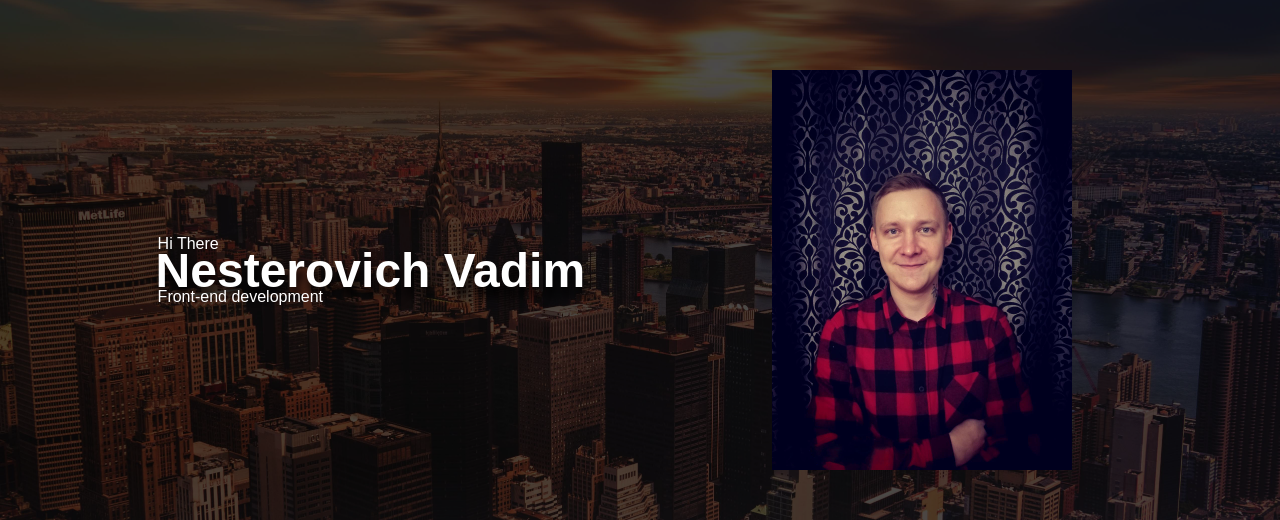
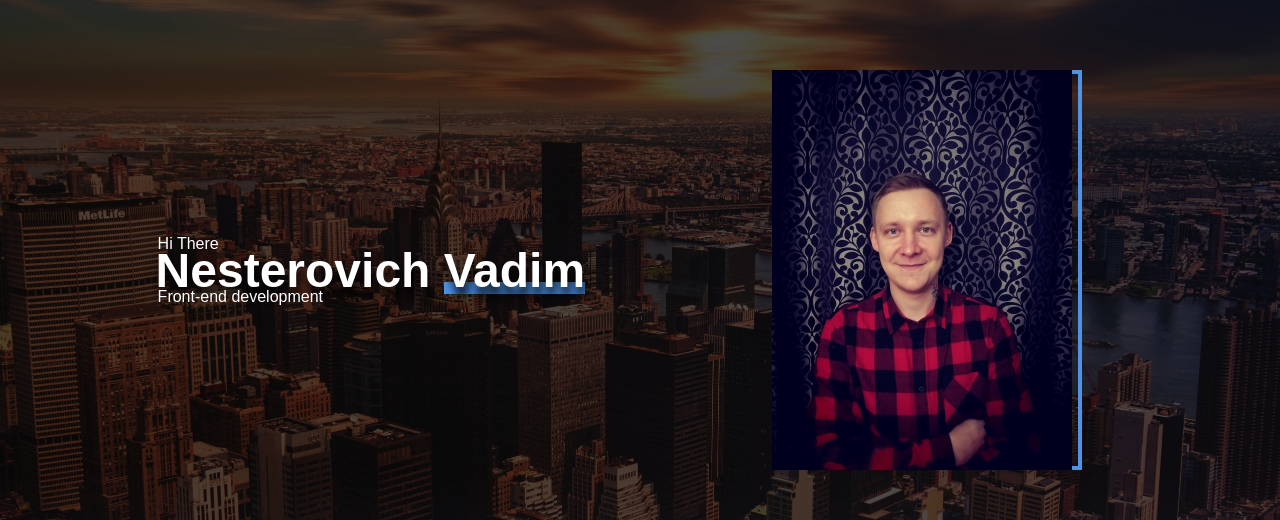
Before and after one commit to vad9ss6/portfolio-, a React (Create React App) app: page / in a window 1280 px wide. Shown: the part 130-650 px from the top of the page. Built offline with nearby package versions, Linux system fonts and the light colour scheme.

Commit message:
refactoring

```diff
--- a/src/Component/Header/BurgerBtn/BurgerBtn.tsx
+++ b/src/Component/Header/BurgerBtn/BurgerBtn.tsx
@@ -6,7 +6,6 @@ type BurgerBtnType = {
     isActive: boolean
     toggleButton: () => void
 }
-
 export const BurgerBtn:FC<BurgerBtnType> = ({isActive,toggleButton}) => {
     return <div className={s.burgerBtn}>
         <HamburgerSpring
--- a/src/Component/Header/Main/Main.tsx
+++ b/src/Component/Header/Main/Main.tsx
@@ -11,11 +11,12 @@ export const Main = () => {
         <div className={styleContainer.container}>
             <div className={s.greetingText}>
                 <span>Hi There</span>
-                <h1>Nesterovich Vadim</h1>
+                <h1>Nesterovich <span className={s.styleTitle}>Vadim</span></h1>
                 <span>Front-end development</span>
             </div>
             <div className={s.photo}>
                 <img src={myPhoto} alt="myPhoto" className={s.myPhoto}  id='photo'/>
+                <div className={s.borderPhoto} id={'borderPhoto'}></div>
             </div>
         </div>
     </div>
```
